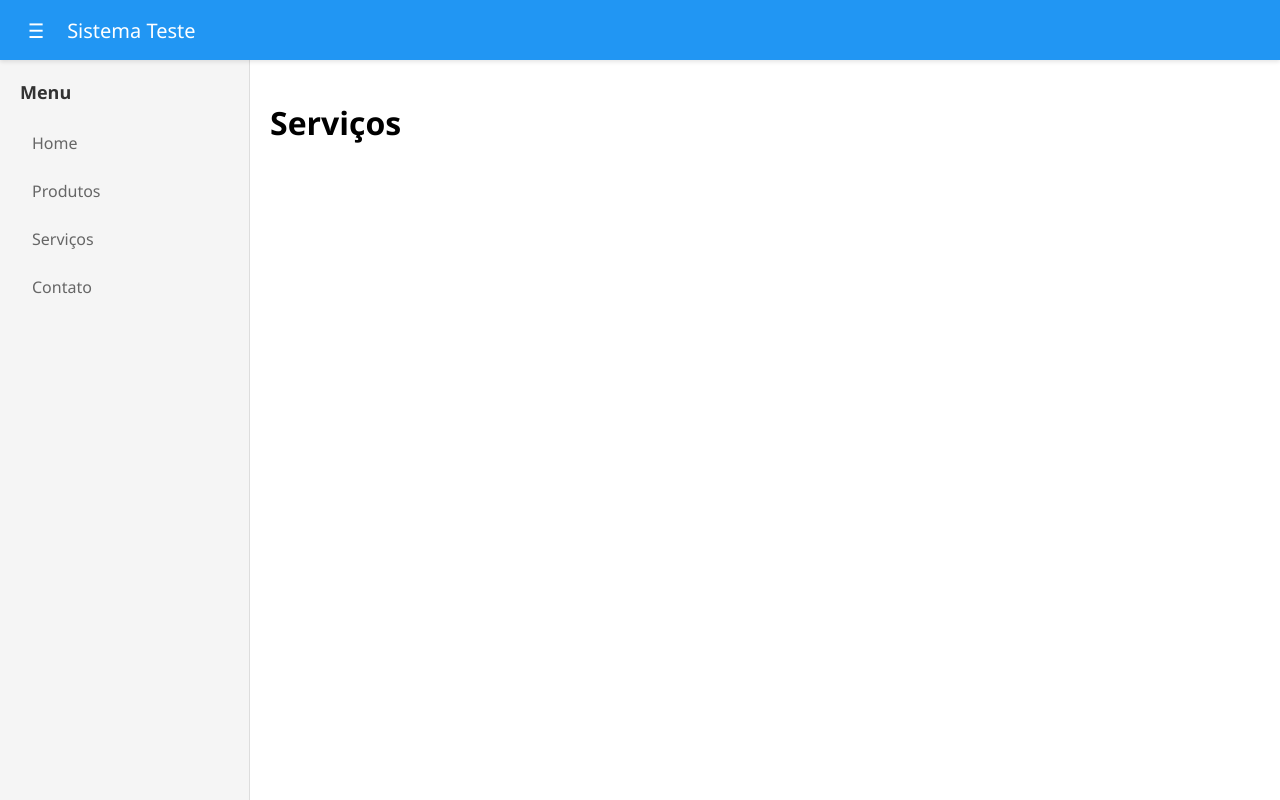
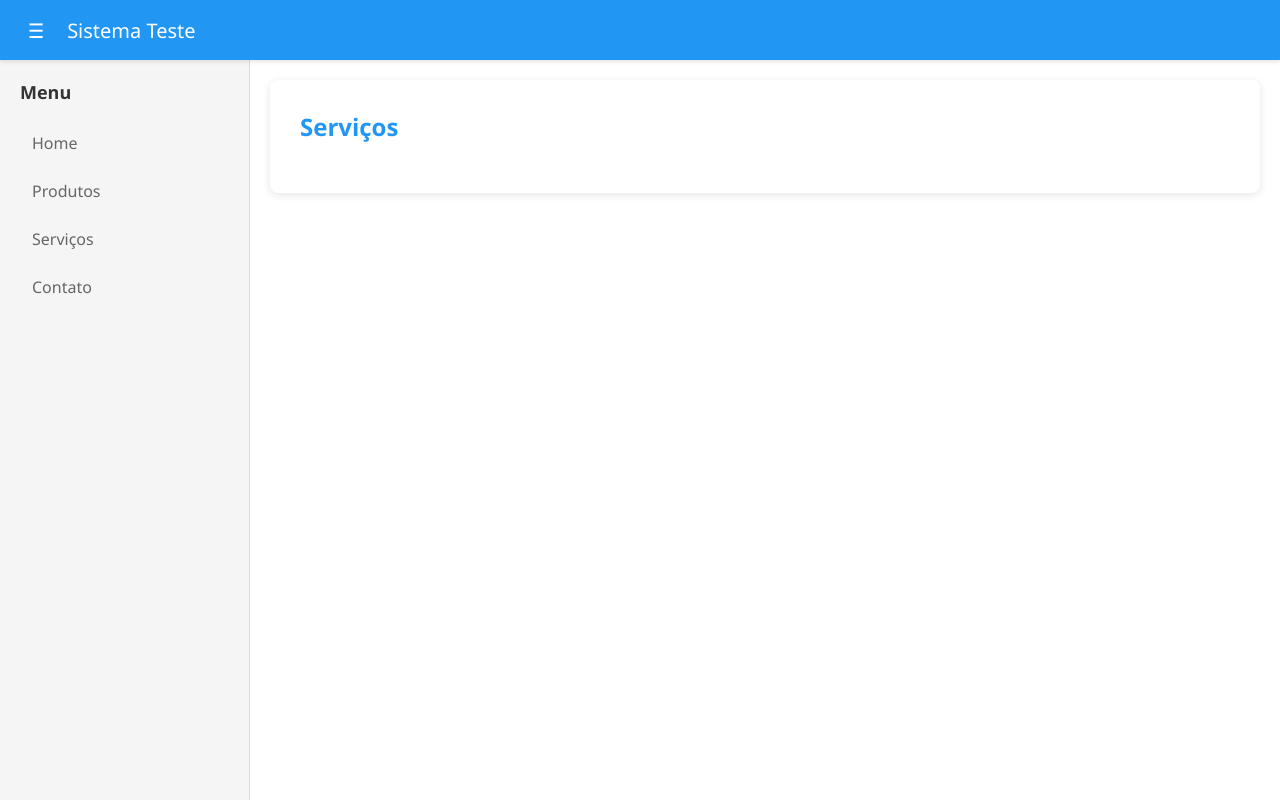
Before and after one commit to ddcsilva/Teste, an Angular app: page /servico in a window 1280 px wide. Built offline with nearby package versions, Linux system fonts and the light colour scheme.

Commit message:
Add Produtos route to app-routing module, enhance Servico component layout with a structured container, and update ServicoGrid component title for improved clarity.

```diff
--- a/src/app/app-routing.module.ts
+++ b/src/app/app-routing.module.ts
@@ -2,6 +2,7 @@ import { NgModule } from '@angular/core';
 import { RouterModule, Routes } from '@angular/router';
 import { MainLayoutComponent } from './layout/containers/main-layout/main-layout.component';
 import { HomeComponent } from './layout/components/home/home.component';
+import { ProdutosComponent } from './layout/components/produtos/produtos.component';
 
 export const routes: Routes = [
   {
@@ -19,6 +20,11 @@ export const routes: Routes = [
         title: 'Home',
       },
       {
+        path: 'produto',
+        component: ProdutosComponent,
+        title: 'Produtos',
+      },
+      {
         path: 'servico',
         loadChildren: () =>
           import('./features/servico/servico-routing.module').then(m => m.ServicoRoutingModule),
--- a/src/app/features/servico/components/servico-grid/servico-grid.component.html
+++ b/src/app/features/servico/components/servico-grid/servico-grid.component.html
@@ -1,3 +1 @@
-<div>
-  <h1>Serviços</h1>
-</div>
+<h2 class="page-title">Serviços</h2>
--- a/src/app/features/servico/servico.component.html
+++ b/src/app/features/servico/servico.component.html
@@ -1 +1,5 @@
-<app-servico-grid></app-servico-grid>
+<section class="page-container">
+  <div class="page-card">
+    <app-servico-grid></app-servico-grid>
+  </div>
+</section>
```
